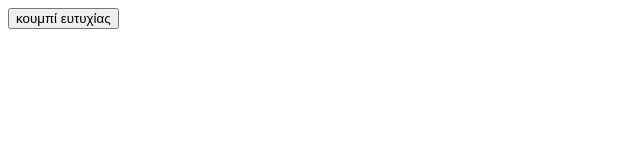
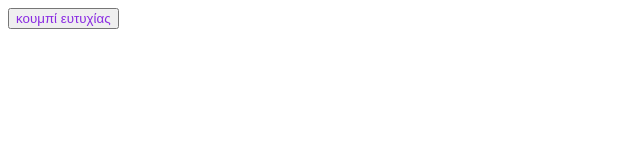
Before and after one commit to Lena-Anthi/code-breakers, a plain HTML site: page index.html in a window 1280 px wide. Shown: the full height of the page, 0-640 px from the left. Drawn offline with Linux system fonts and the light colour scheme.

Commit message:
to style2

```diff
--- a/index.html
+++ b/index.html
@@ -4,6 +4,7 @@
     <meta charset="UTF-8" />
     <meta name="viewport" content="width=device-width, initial-scale=1.0" />
     <title>Document</title>
+    <link rel="stylesheet" href="style.css" />
   </head>
 
   <body>
--- a/style.css
+++ b/style.css
@@ -0,0 +1,6 @@
+button {
+  align-items: center;
+  text-align: center;
+  margin: auto;
+  color: blueviolet;
+}
```
